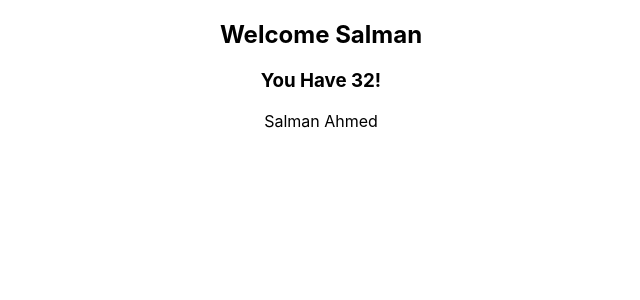
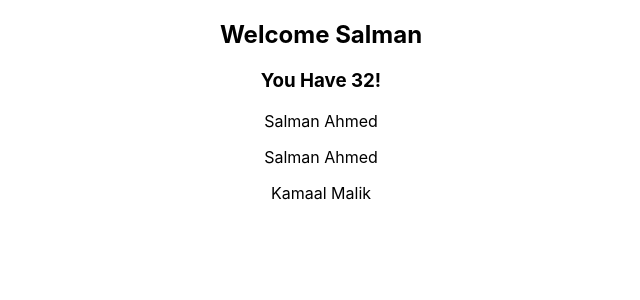
Before and after one commit to SalmanAhmd/TypeScript, a React (Create React App) app: page / in a window 1280 px wide. Shown: the top 300 px of the page, without its empty margins (319-959 px from the left). Built offline with nearby package versions, Linux system fonts and the light colour scheme.

Commit message:
array of object

```diff
--- a/src/App.tsx
+++ b/src/App.tsx
@@ -1,12 +1,14 @@
 import './App.css';
 import Greet from './components/Greet';
 import Person from './components/Person';
+import PersonList from './components/PersonList';
 
 function App() {
   return (
     <div className="App">
       <Greet messageCount={32} name='Salman' isLoggedIn />
       <Person name={{ first: 'Salman', last: 'Ahmed' }} />
+      <PersonList names={[{ first: 'Salman', last: 'Ahmed' }, { first: 'Kamaal', last: 'Malik' }]} />
     </div>
   );
 }
--- /dev/null
+++ b/src/components/PersonList.tsx
@@ -0,0 +1,14 @@
+// array of object
+type Props = {
+  names: {
+    first: string,
+    last: string
+  }[]
+}
+
+export default function PersonList(props: Props) {
+  return (
+    <div>{props.names.map((name, index) =>
+      <p key={index}>{name.first} {name.last}</p>)}</div>
+  )
+}
```
